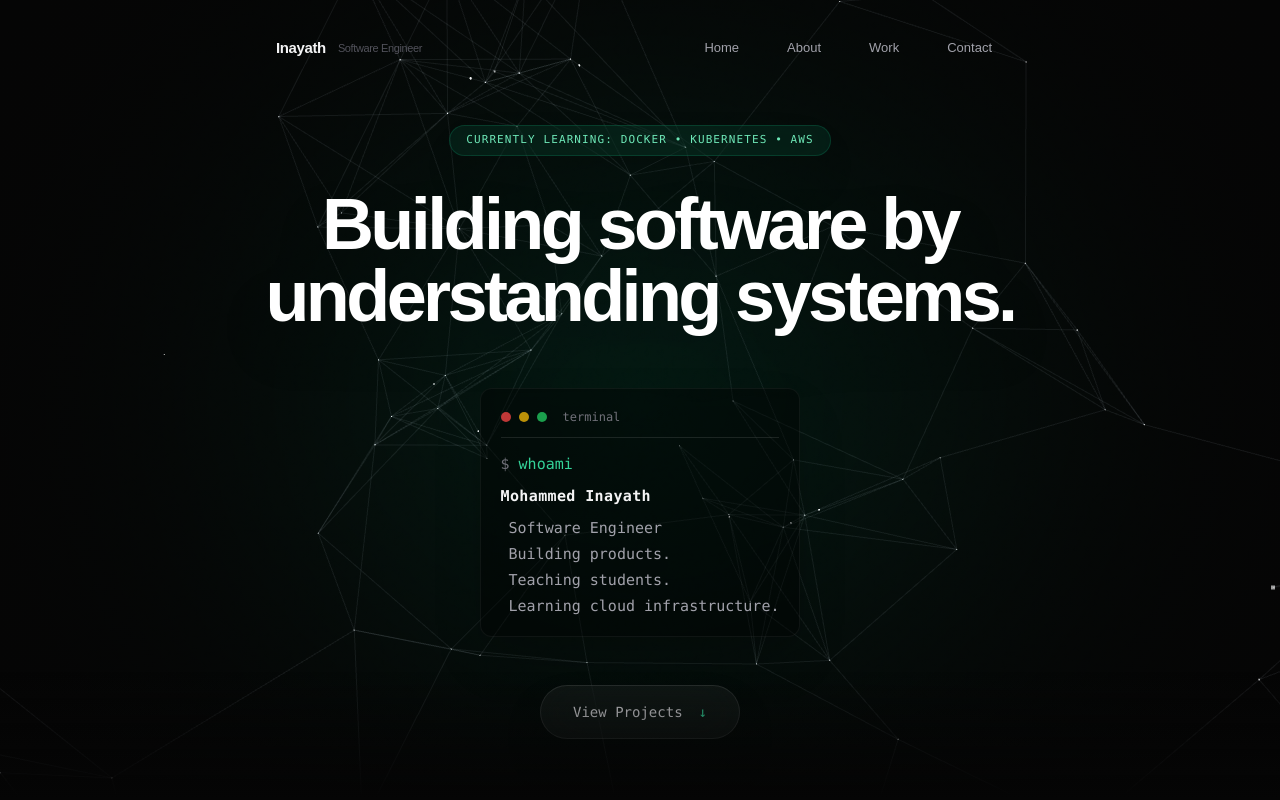
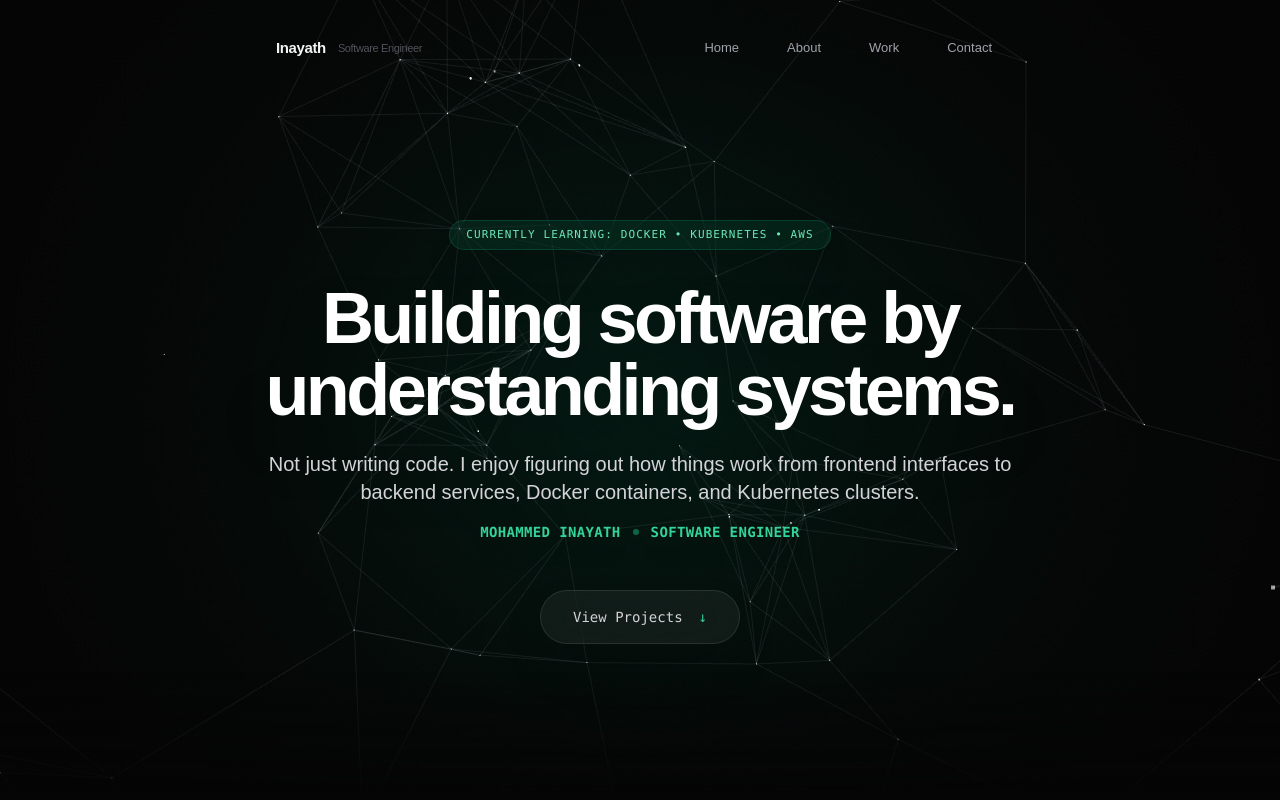
Before and after one commit to Itsmeinayath/Portfolio, a React (Vite) app: page / in a window 1280 px wide. Shown: the top 800 px of the page. Built offline with nearby package versions, Linux system fonts and the light colour scheme; a web font is replaced by a local one.

Commit message:
style: revert terminal block to maintain premium SaaS aesthetic while preserving identity clarity

```diff
--- a/src/sections/Hero.jsx
+++ b/src/sections/Hero.jsx
@@ -48,27 +48,14 @@ const Hero = () => {
                     Building software by <br className="hidden sm:block" /> understanding systems.
                 </h1>
 
-                <div className="text-zinc-300 text-lg sm:text-xl font-medium leading-relaxed text-center max-w-3xl mt-6 drop-shadow-xl mx-auto">
-                    <div className="mt-8 text-left bg-black/40 backdrop-blur-md border border-white/5 rounded-xl p-5 font-mono text-sm sm:text-[15px] max-w-md mx-auto shadow-2xl relative overflow-hidden group">
-                        {/* Subtle shine effect on hover */}
-                        <div className="absolute inset-0 bg-gradient-to-tr from-emerald-500/0 via-emerald-500/5 to-emerald-500/0 opacity-0 group-hover:opacity-100 transition-opacity duration-500 pointer-events-none" />
-
-                        <div className="flex items-center gap-2 mb-4 border-b border-white/10 pb-3">
-                            <div className="w-2.5 h-2.5 rounded-full bg-red-500/80"></div>
-                            <div className="w-2.5 h-2.5 rounded-full bg-yellow-500/80"></div>
-                            <div className="w-2.5 h-2.5 rounded-full bg-green-500/80"></div>
-                            <div className="ml-2 text-zinc-500 text-xs">terminal</div>
-                        </div>
-                        <div className="text-emerald-400 mb-3"><span className="text-zinc-500 select-none">$</span> whoami</div>
-                        <div className="text-zinc-100 font-semibold mb-3 tracking-wide">Mohammed Inayath</div>
-                        <div className="text-zinc-400 space-y-1.5 ml-2">
-                            <div className="hover:text-zinc-200 transition-colors">Software Engineer</div>
-                            <div className="hover:text-zinc-200 transition-colors">Building products.</div>
-                            <div className="hover:text-zinc-200 transition-colors">Teaching students.</div>
-                            <div className="hover:text-zinc-200 transition-colors">Learning cloud infrastructure.</div>
-                        </div>
-                    </div>
-                </div>
+                <p className="text-zinc-300 text-lg sm:text-xl font-medium leading-relaxed text-center max-w-3xl mt-6 drop-shadow-xl mx-auto">
+                    Not just writing code. I enjoy figuring out how things work from frontend interfaces to backend services, Docker containers, and Kubernetes clusters. <br />
+                    <span className="text-emerald-400 font-semibold mt-4 flex items-center justify-center gap-3 font-mono text-sm tracking-wide uppercase">
+                        <span>Mohammed Inayath</span>
+                        <span className="w-1.5 h-1.5 rounded-full bg-emerald-500/50"></span>
+                        <span>Software Engineer</span>
+                    </span>
+                </p>
 
                 {/* Minimalist, subtle premium button */}
                 <a href="#work" className="mt-12 pointer-events-auto flex items-center gap-2 px-8 py-4 border border-white/10 rounded-full bg-white/5 hover:bg-white/10 hover:border-white/20 transition-all font-mono text-zinc-300 hover:text-white text-sm backdrop-blur-xl shadow-2xl">
```
